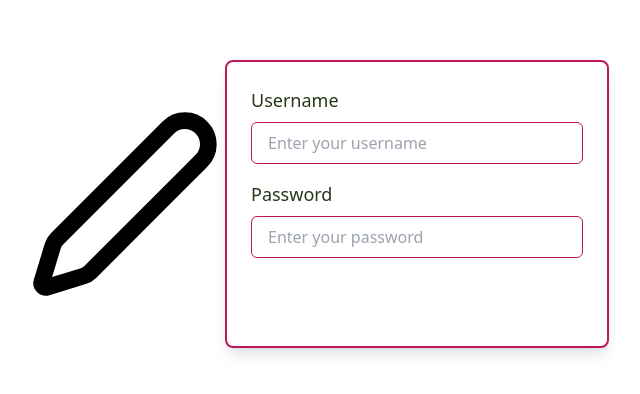
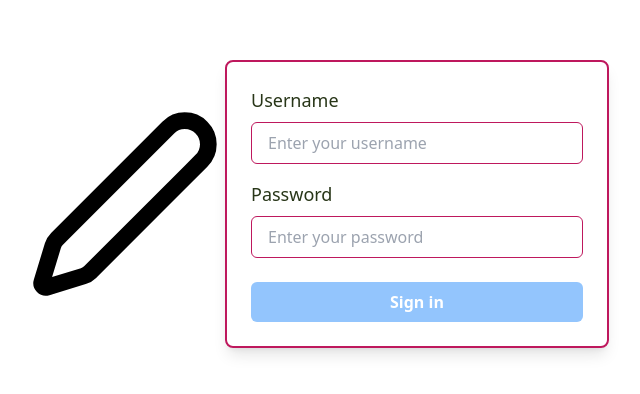
Before and after one commit to realrArnold/WritingPrompt-frontend, a Next.js app in the folder writingprompt/: page / in a window 1280 px wide. Shown: the part 196-590 px from the top of the page, without its empty margins (323-963 px from the left). Built offline with nearby package versions, Linux system fonts and the light colour scheme.

Commit message:
colour change

```diff
--- a/writingprompt/src/components/Login.js
+++ b/writingprompt/src/components/Login.js
@@ -61,7 +61,7 @@ const Login = ({ login, client }) => {
     <button
       type="submit"
       disabled={disabled}
-      className={`w-full py-2 rounded-md text-white font-semibold ${disabled ? 'bg-[#DDA15E]' : 'bg-white hover:bg-white'}`}
+      className={`w-full py-2 rounded-md text-white font-semibold ${disabled ? 'bg-[#DDA15E]' : 'bg-blue-300 hover:bg-blue-400'}`}
     >
       {disabled ? "Signing in..." : "Sign in"}
     </button>
```
